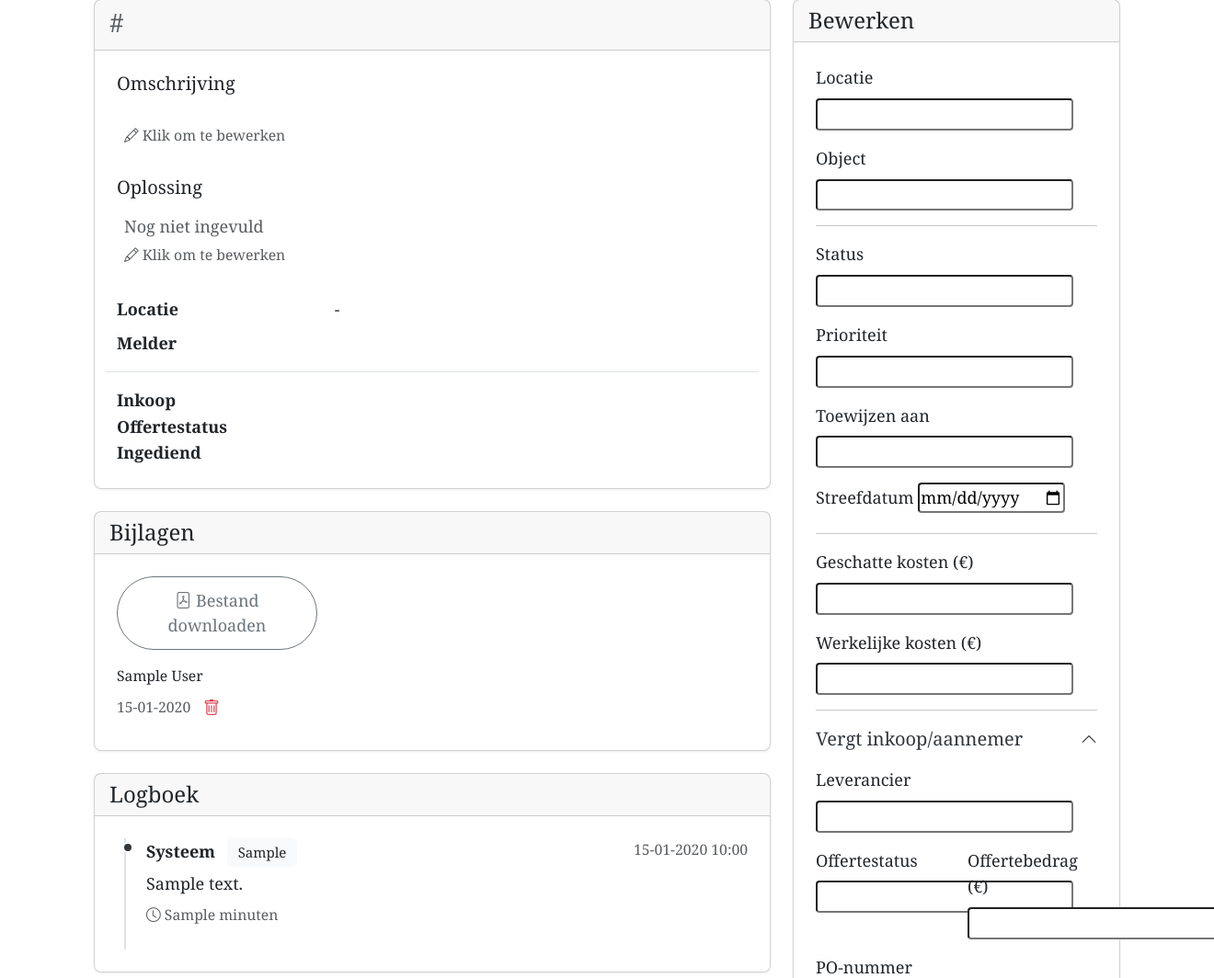
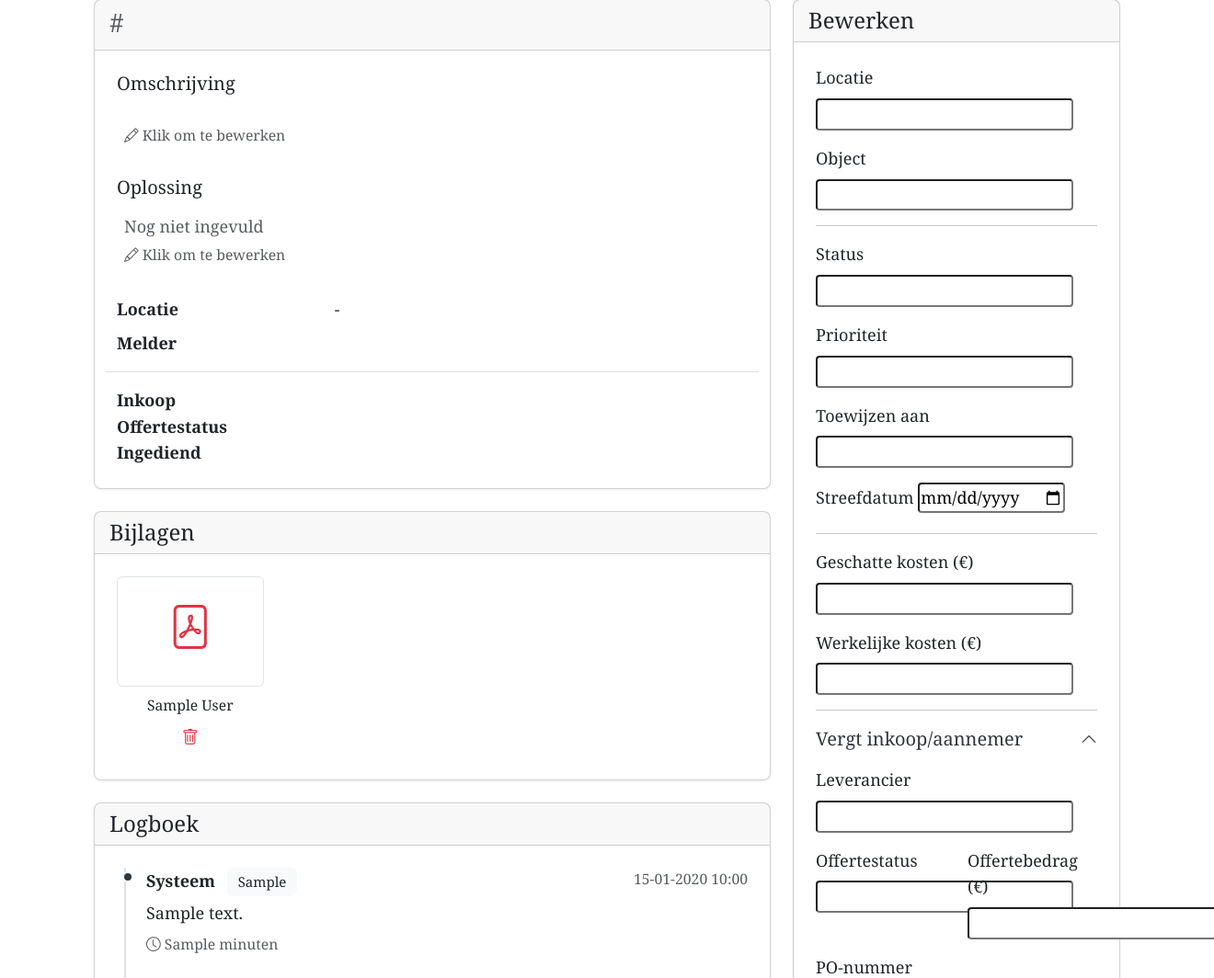
Before and after one commit to rdney/paradisefmx, a Django app: template requests/templates/requests/detail.html in a window 1320 px wide; the page is wider, and only the part inside the window is pictured. Shown: the part 173-1237 px from the top of that part at 92% size. Run offline with Django 5.2, Linux system fonts and the light colour scheme; the template is opened without the code that fills it: most values are stand-ins (such as "Sample title", 1, 10 or a date in 2020); form fields are guessed from the names that the template uses.

Commit message:
Show attachment thumbnails instead of full images

```diff
--- a/requests/templates/requests/detail.html
+++ b/requests/templates/requests/detail.html
@@ -162,25 +162,24 @@
                 <div class="card-body">
                     <div class="row g-3">
                         {% for attachment in attachments %}
-                            <div class="col-md-4">
-                                <div class="attachment-card">
+                            <div class="col-6 col-md-3">
+                                <div class="attachment-card text-center">
                                     {% if attachment.is_image %}
-                                        <a href="{{ attachment.file.url }}" target="_blank">
-                                            <img src="{{ attachment.file.url }}" class="img-thumbnail" alt="{{ attachment.display_name }}">
+                                        <a href="{{ attachment.file.url }}" target="_blank" class="d-block">
+                                            <img src="{{ attachment.thumbnail_url }}" class="img-thumbnail" alt="{{ attachment.display_name }}" style="width: 100%; height: 120px; object-fit: cover;">
                                         </a>
                                     {% else %}
-                                        <a href="{{ attachment.file.url }}" class="btn btn-outline-secondary w-100 mb-2" target="_blank">
-                                            <i class="bi bi-file-pdf"></i> {% trans "Bestand downloaden" %}
+                                        <a href="{{ attachment.file.url }}" class="d-block p-3 border rounded text-decoration-none" target="_blank" style="height: 120px;">
+                                            <i class="bi bi-file-pdf text-danger" style="font-size: 3rem;"></i>
                                         </a>
                                     {% endif %}
                                     <div class="mt-2">
                                         <small class="d-block text-truncate" title="{{ attachment.display_name }}">
                                             {{ attachment.display_name }}
                                         </small>
-                                        <small class="text-muted">{{ attachment.uploaded_at|date:"d-m-Y" }}</small>
                                         <form method="post" action="{% url 'requests:delete_attachment' request.pk attachment.pk %}" class="d-inline no-print" onsubmit="return confirm('{% trans 'Weet u zeker dat u deze bijlage wilt verwijderen?' %}');">
                                             {% csrf_token %}
-                                            <button type="submit" class="btn btn-link btn-sm text-danger p-0 ms-2" title="{% trans 'Verwijderen' %}">
+                                            <button type="submit" class="btn btn-link btn-sm text-danger p-0" title="{% trans 'Verwijderen' %}">
                                                 <i class="bi bi-trash"></i>
                                             </button>
                                         </form>
```
Also changed, not shown: requests/models.py (+11 -0 lines).
